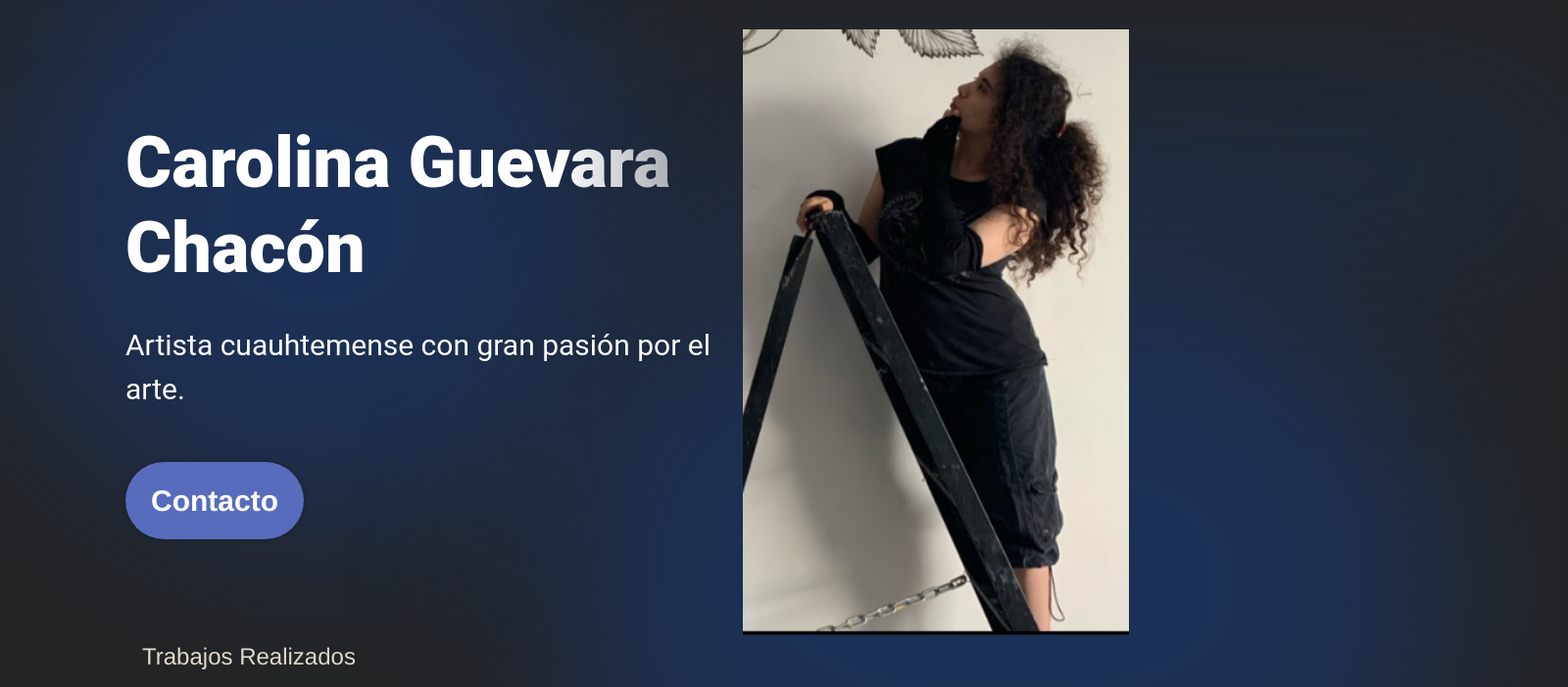
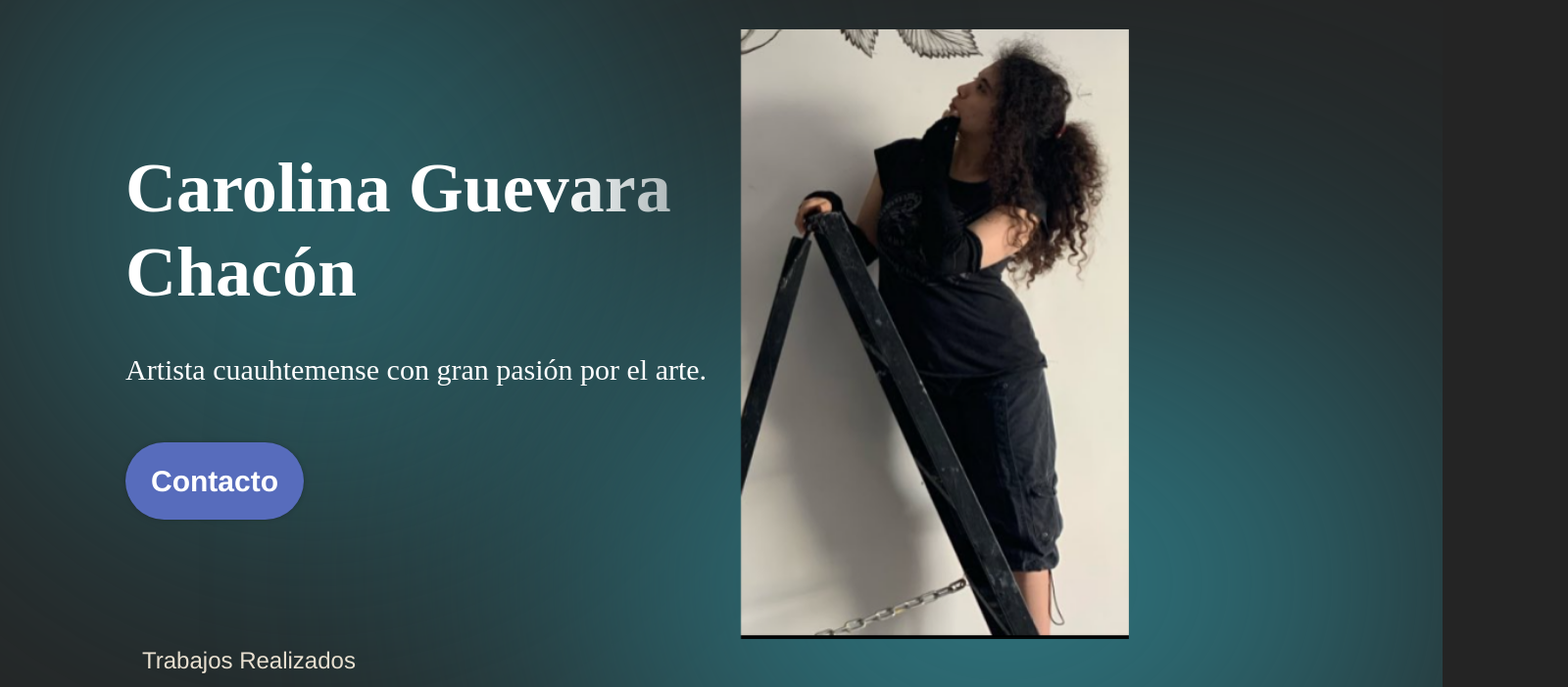
Before and after one commit to FabianGoCha/Alkaliz-web, a React (Vite) app: page / in a window 1280 px wide. Shown: the part 120-822 px from the top of the page at 98% size, 1600 px wide, since content can reach past the window. Built offline with nearby package versions, Linux system fonts and the light colour scheme.

Commit message:
minor changes

```diff
--- a/src/Componentes/Inicio/Carousel/Carousel.css
+++ b/src/Componentes/Inicio/Carousel/Carousel.css
@@ -6,6 +6,7 @@
 
     position: relative;
     margin: auto;
+    z-index: 1000;
   }
 
   .Carrusel h4{
--- a/src/Componentes/Inicio/Hero/Hero.module.css
+++ b/src/Componentes/Inicio/Hero/Hero.module.css
@@ -81,8 +81,8 @@
   top: -128px;
   left: -10vw;
   border-radius: 764px;
-  background: rgba(25, 55, 109, 0.7);
-  filter: blur(100px);
+  background: rgba(48, 131, 143, 0.7);
+  filter: blur(150px);
   z-index: 0;
 }
 
@@ -95,8 +95,8 @@
   top: 246px;
   right: -25vw;
   border-radius: 764px;
-  background: rgba(25, 55, 109, 0.7);
-  filter: blur(100px);
+  background: rgba(48, 131, 143, 0.837);
+  filter: blur(150px);
   z-index: 0;
 }
 
--- a/src/Componentes/Navbar/Navbar.css
+++ b/src/Componentes/Navbar/Navbar.css
@@ -26,9 +26,9 @@
 .navbar {
   height: 100px;
   /*background-color: var(--color-primary);*/
-  /*background-color: #30838F; */
+  background-color: #30838F;
   position: relative;
-  z-index: 1000;
+  z-index: 1500;
 
 }
 
@@ -126,34 +126,6 @@
   background-color: #574c4c;
 }
 
-.topBlur {
-  position: absolute;
-  width: 50vw;
-  height: 100px;
-  min-width: 350px;
-  min-width: 350px;
-  top: -128px;
-  left: -10vw;
-  border-radius: 764px;
-  background: rgba(25, 55, 109, 0.7);
-  filter: blur(100px);
-  z-index: 0;
-}
-
-.bottomBlur {
-  position: absolute;
-  width: 70vw;
-  height: 100px;
-  min-width: 350px;
-  min-width: 250px;
-  top: 246px;
-  right: -25vw;
-  border-radius: 764px;
-  background: rgba(25, 55, 109, 0.7);
-  filter: blur(100px);
-  z-index: 0;
-}
-
 @media (max-width: 1150px) {
   .nav-elements ul li:not(:last-child) {
     margin-right: 30px;
@@ -171,7 +143,7 @@
     position: absolute;
     right: 0;
     top: 100px;
-    background-color: transparent;
+    background-color: #30838F;
     width: 0px;
     height: calc(100vh - 60px);
     transition: all 0.3s ease-in;
--- a/src/Componentes/Navbar/Navbar.jsx
+++ b/src/Componentes/Navbar/Navbar.jsx
@@ -50,8 +50,6 @@ const Navbar = () => {
                     </div>
                 </div>
             </nav>
-            <div className= "topBlur" />
-            <div className="bottomBlur" />
             <Outlet />
             </>
     );
--- a/src/utils/vars.css
+++ b/src/utils/vars.css
@@ -7,5 +7,5 @@
     --color-bg: #04152d;
 
     /* Fonts */
-    --font-roboto: "Roboto";
+    --font-roboto: "Playfair Display", serif;
   }
```
